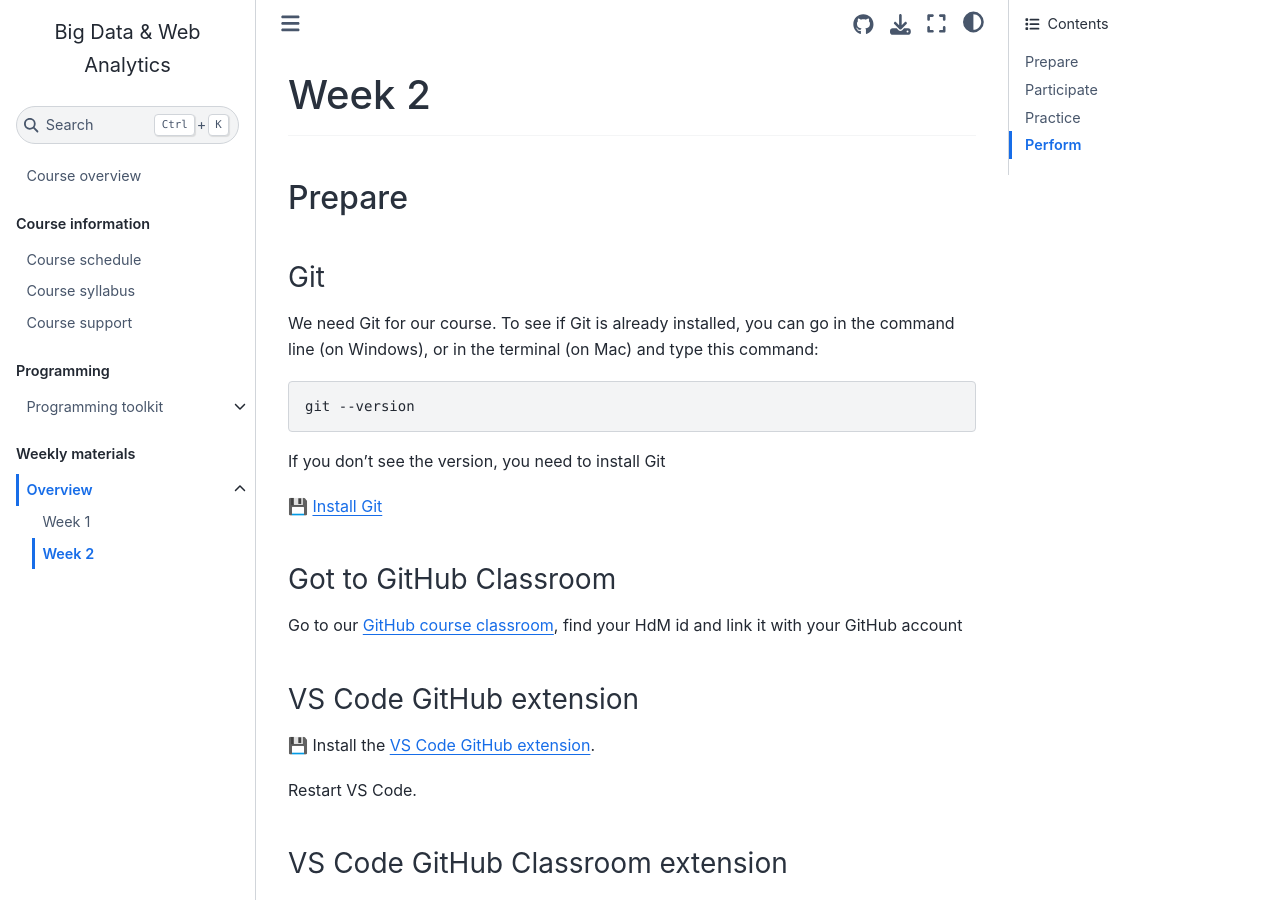
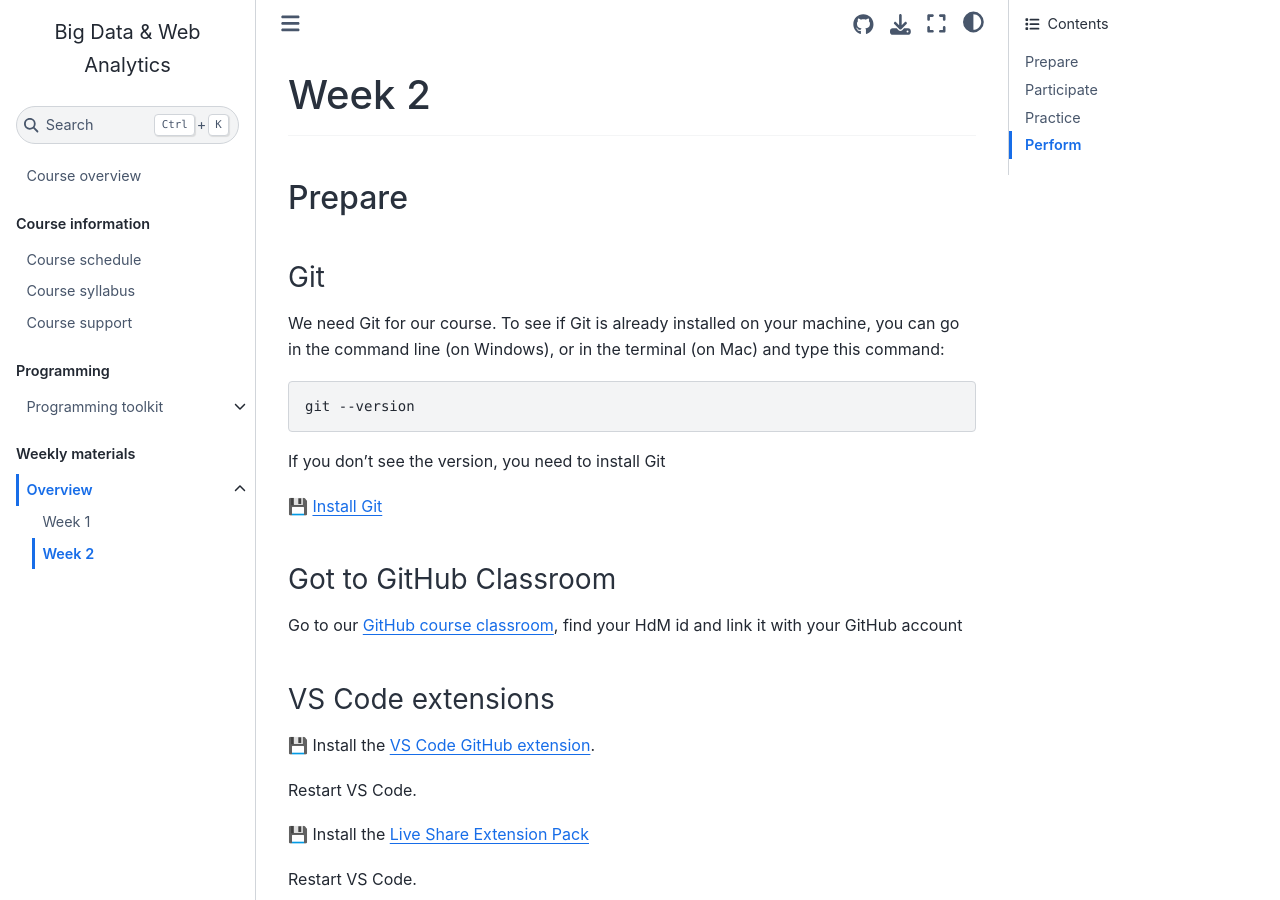
Before and after one commit to om2-ws22/website, a Jupyter Book: the page built from weeks/week2.md, in a window 1280 px wide and 900 px high. Built offline with Jupyter Book 1.0.4 settings and Sphinx 7.4.7 and the Sphinx Book theme 1.1.4, drawn with Linux system fonts in a browser that asks for light colours; comment, search, counter and statistics services are not loaded; some of the changed text lies outside the part shown.

Commit message:
Update week2.md

````diff
--- a/weeks/week2.md
+++ b/weeks/week2.md
@@ -8,7 +8,7 @@
 
 ### Git
 
-We need Git for our course. To see if Git is already installed, you can go in the command line (on Windows), or in the terminal (on Mac) and type this command:
+We need Git for our course. To see if Git is already installed on your machine, you can go in the command line (on Windows), or in the terminal (on Mac) and type this command:
 
 ```bash
 git --version
@@ -24,12 +24,15 @@
 Go to our [GitHub course classroom](https://classroom.github.com/classrooms/114360953-om2-ws22/roster), find your HdM id and link it with your GitHub account
 
 
-### VS Code GitHub extension
+### VS Code extensions
 
 💾 Install the [VS Code GitHub extension](https://code.visualstudio.com/docs/editor/github).
 
 Restart VS Code.
 
+💾 Install the [Live Share Extension Pack](https://marketplace.visualstudio.com/items?itemName=MS-vsliveshare.vsliveshare-pack)
+
+Restart VS Code.
 
 
 ### VS Code GitHub Classroom extension
@@ -85,9 +88,9 @@
 
 💻 Application exercise 1:
 
-Go to the [course GitHub organization](https://github.com/orgs/om2-ws22/repositories) and locate the application exercise titled:
+Use the [GitHub VS Code extension](https://marketplace.visualstudio.com/items?itemName=GitHub.classroom) to locate the application exercise titled:
 
-`ae-1-scraping-quotes-YOUR_GITHUB_USERNAME`
+`ae-1-scraping-quotes`
 
 to get started.
 
````
